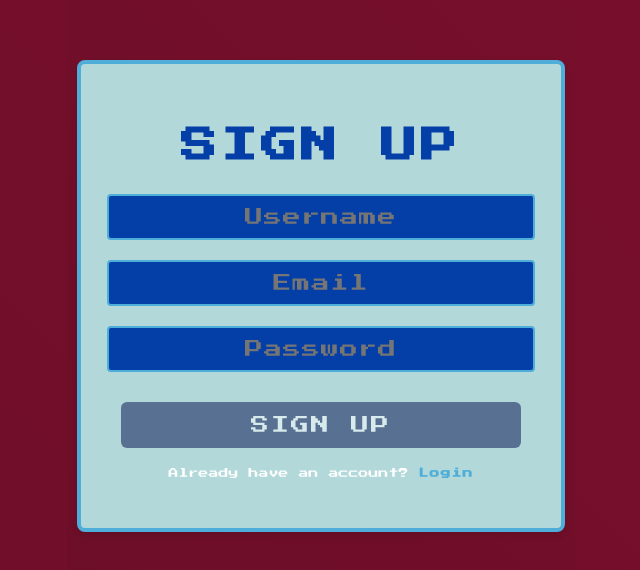
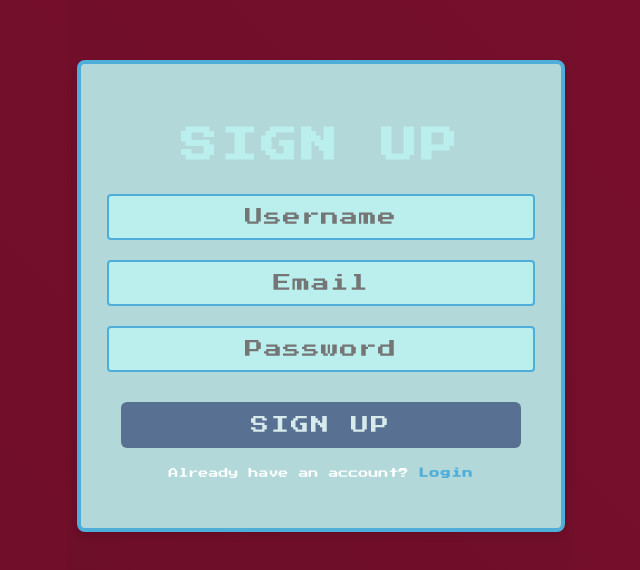
Before and after one commit to K-Senthil-Shunmugam/realms-of-discovery-front-end, a React (Create React App) app: page /signup in a window 1280 px wide. Shown: the part 104-674 px from the top of the page, without its empty margins (319-959 px from the left). Built offline with nearby package versions, Linux system fonts and the light colour scheme.

Commit message:
Update file Signup.css

```diff
--- a/src/components/Signup.css
+++ b/src/components/Signup.css
@@ -51,7 +51,7 @@ body {
 }
 
 h1 {
-  color: #043ea7; /* New title color */
+  color: #baefee; /* New title color */
   font-size: 36px; /* Adjusted size for clarity */
   margin-bottom: 20px;
   font-family: 'Press Start 2P', cursive; /* 8-bit font for title */
@@ -66,7 +66,7 @@ h1 {
   border: 2px solid #4eaed9; /* New border color */
   border-radius: 4px;
   font-size: 18px;
-  background-color: #043ea7; /* New background color */
+  background-color: #baefee; /* New background color */
   color: white;
   text-align: center;
   font-family: 'Press Start 2P', cursive; /* 8-bit font for inputs */
@@ -136,7 +136,7 @@ h1 {
 
 .login-link a:hover {
   text-decoration: underline;
-  color: #043ea7; /* Highlight color on hover */
+  color: #baefee; /* Highlight color on hover */
 }
 
 /* Media Queries for responsiveness */
```
